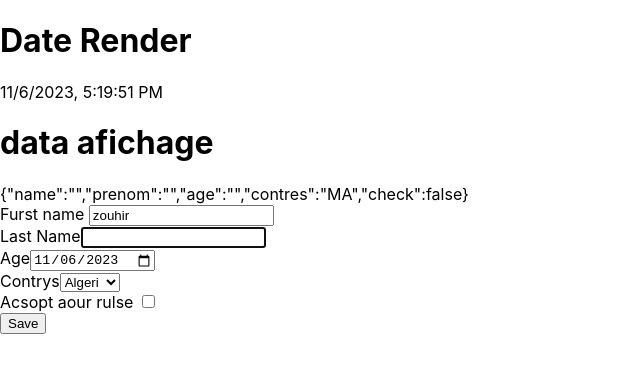
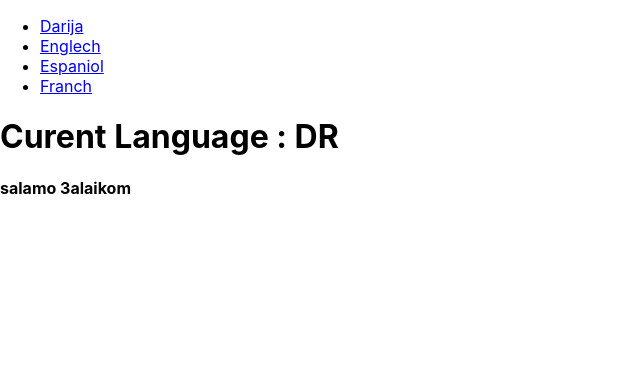
Before and after one commit to AmraniZouhir/Mastering-React-Js, a React (Create React App) app: page / in a window 1280 px wide. Shown: the top 372 px of the page, without its empty margins (0-640 px from the left). Built offline with nearby package versions, Linux system fonts and the light colour scheme.

Commit message:
Passing data from child to parent component in ReactJS

```diff
--- a/src/FormsReact/FormsUseRef.jsx
+++ b/src/FormsReact/FormsUseRef.jsx
@@ -24,7 +24,7 @@ export default function FormsReactuseRef() {
   const handelSave = (e) => {
     e.preventDefault();
 
-    const formData = { // hna matalan b4iti tsift data l base de donne 3la chkl object
+    const formData = { // hna matalan b4iti tsift data l base de donne 3la chkl object  Ex API
       name: inputNameRef.current.value,
       prenom: inputPrenomRef.current.value,
     };
@@ -40,7 +40,7 @@ export default function FormsReactuseRef() {
   };
 
 
-// bach ank t3ti chi 9yam par defoult
+// bach ank t3ti chi 9yam par defoult   hnaya lkholasa hya  NAK ILA B4ITI T9IS CHIHAJAF DOM 9ISHA B USEREF BACH MATRANDRACH LPAGR KOLHA
   useEffect(() => {
     inputNameRef.current.value = 'zouhir'
     inputPrenomRef.current.focus()
--- /dev/null
+++ b/src/LanguageSwitherPassingData/LanguageSwitcherChaild.jsx
@@ -0,0 +1,27 @@
+export default  function LanguageSwitcher({onLanguageChange}){
+
+   const handelLangChange =(e)=>{
+        e.preventDefault()
+        // console.log()
+        onLanguageChange(e.currentTarget.dataset.lang)
+    }
+
+    return <>
+    <ul className="nav justify-content-center">
+        <li className="nav-item">
+            <a className="nav-link active" href="#" data-lang="DR" onClick={handelLangChange}>Darija</a>
+        </li>
+
+        <li className="nav-item">
+            <a className="nav-link active" href="#" data-lang="ENG" onClick={handelLangChange}>Englech</a>
+        </li>
+        <li className="nav-item">
+            <a className="nav-link active" href="#" data-lang="ESP" onClick={handelLangChange}>Espaniol</a>
+        </li>
+        <li className="nav-item">
+            <a className="nav-link active" href="#" data-lang="FRA" onClick={handelLangChange}>Franch</a>
+        </li>
+
+    </ul>
+    </>
+}
--- /dev/null
+++ b/src/LanguageSwitherPassingData/PageParent .jsx
@@ -0,0 +1,27 @@
+import { useState } from "react";
+import LanguageSwitcher from "./LanguageSwitcherChaild";
+
+export default function PageParent() {
+
+    const [CurentLang, setCurentLang] = useState('DR')
+
+    const DisplayMessage = () => {
+        switch (CurentLang) {
+            case 'DR': return 'salamo 3alaikom'
+            case 'ENG': return 'Hello'
+            case 'ESP': return 'Hola'
+            case 'FRA': return 'Bonjour'
+        }
+    }
+
+    return <>
+        <LanguageSwitcher onLanguageChange={value => setCurentLang(value)} />
+        <h1>
+            Curent Language : {CurentLang}
+        </h1>
+        <div class="alert alert-primary" role="alert">
+            <strong>{DisplayMessage()}</strong>
+        </div>
+
+    </>
+}
--- a/src/index.js
+++ b/src/index.js
@@ -12,6 +12,7 @@ import Forms from './Form/Formuler';
 import Fruts from './FrutsAdd/FrutsAdd';
 import FormsReactuseState from './FormsReact/FormsUseState';
 import FormsReactuseRef from './FormsReact/FormsUseRef';
+import PageParent from './LanguageSwitherPassingData/PageParent ';
 
 
 const root = ReactDOM.createRoot(document.getElementById('root'));
@@ -26,7 +27,9 @@ const fruitsArray = [
             'dd',
 ]
 root.render(
-  <FormsReactuseRef/>
+
+  <PageParent />
+  // <FormsReactuseRef/>
 /* <FormsReactuseState/> */
 
 
```
